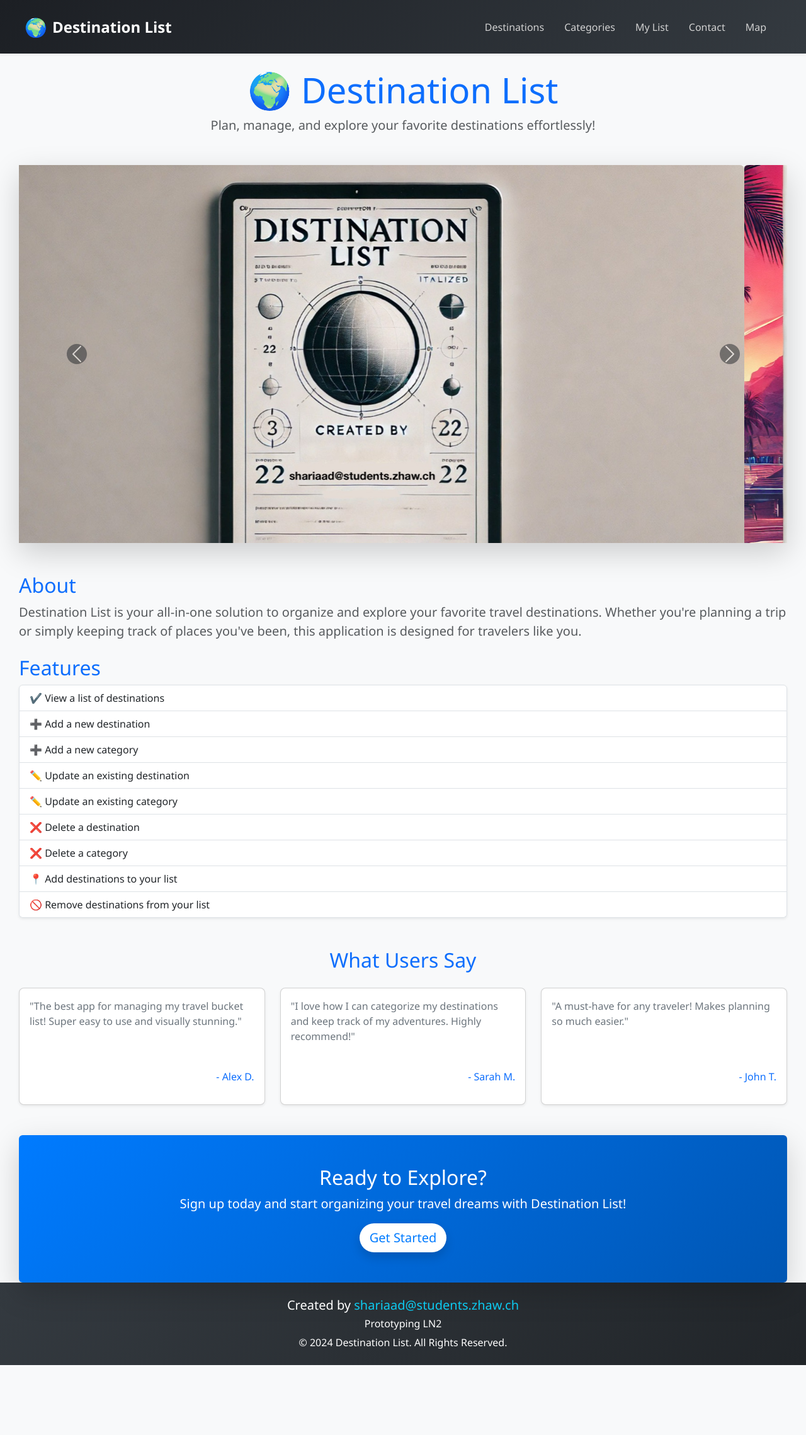
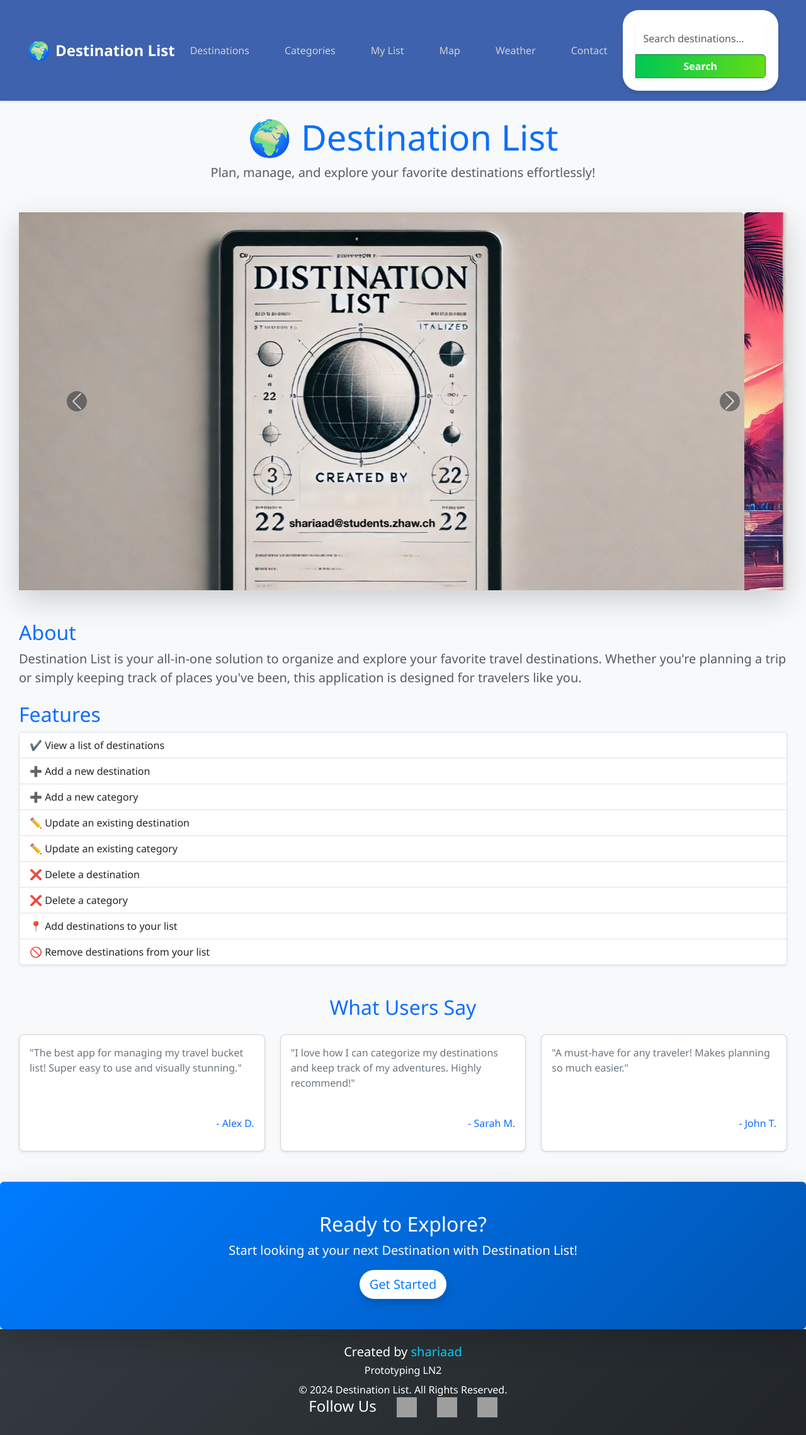
Before and after one commit to str33ts4Int/Destination-List, a SvelteKit app: page / in a window 1280 px wide. Shown: the whole page at 63% size. Before the commit the page ends 2167 px from the top, so only its background shows below. Built offline with nearby package versions, Linux system fonts and the light colour scheme; grey boxes are pictures that could not be loaded.

Commit message:
Added Weather

```diff
--- a/src/routes/+layout.svelte
+++ b/src/routes/+layout.svelte
@@ -1,27 +1,73 @@
 <script>
   import "./styles.css";
   let { children } = $props();
+
+  let searchQuery = $state(""); // Variable to bind the search input
+  let suggestions = $state([]);
+  let showSuggestions = $state(false);
+
+  function handleSearch(event) {
+    event.preventDefault(); // Prevent the default form submission
+    if (searchQuery.trim() !== "") {
+      const matchedSuggestion = suggestions.find(
+        (suggestion) =>
+          suggestion.name.toLowerCase() === searchQuery.trim().toLowerCase()
+      );
+
+      if (matchedSuggestion) {
+        // Redirect to the matched suggestion URL
+        window.location.href = matchedSuggestion.url;
+      } else {
+        // If no match is found, redirect to a "not found" or search results page
+        console.log("No exact match found. Redirecting to search results...");
+        window.location.href = `/search?q=${encodeURIComponent(searchQuery)}`;
+      }
+    }
+  }
+
+  function handleInput(event) {
+    searchQuery = event.target.value;
+    if (searchQuery.trim().length > 0) {
+      showSuggestions = true;
+      suggestions = getSuggestions(searchQuery);
+    } else {
+      showSuggestions = false;
+      suggestions = [];
+    }
+  }
+
+  function getSuggestions(query) {
+    const pages = [
+      { name: "Destinations", url: "/destinations" },
+      { name: "Contact", url: "/contact" },
+      { name: "Categories", url: "/categories" },
+      { name: "My List", url: "/mylist" },
+      { name: "Map", url: "/map" },
+      { name: "Weather", url: "/weather" },
+    ];
+    return pages.filter((page) =>
+      page.name.toLowerCase().includes(query.toLowerCase())
+    );
+  }
+
+  function handleSuggestionClick(suggestion) {
+    searchQuery = suggestion.name;
+    showSuggestions = false;
+    window.location.href = suggestion.url;
+  }
 </script>
+
 
 <!-- Navbar -->
 <nav class="navbar navbar-expand-lg navbar-dark bg-gradient-dark shadow-sm">
-  <div class="container">
-    <a class="navbar-brand fw-bold" href="/">
-      <span class="logo-icon">🌍</span> <span class="logo-text">Destination List</span>
-    </a>
-    <button
-      class="navbar-toggler"
-      type="button"
-      data-bs-toggle="collapse"
-      data-bs-target="#navbarNav"
-      aria-controls="navbarNav"
-      aria-expanded="false"
-      aria-label="Toggle navigation"
-    >
-      <span class="navbar-toggler-icon"></span>
-    </button>
-    <div class="collapse navbar-collapse" id="navbarNav">
-      <ul class="navbar-nav ms-auto">
+  <div class="container-fluid d-flex align-items-center justify-content-between">
+    <!-- Left side: Logo and Links -->
+    <div class="d-flex align-items-center">
+      <a class="navbar-brand fw-bold me-3" href="/">
+        <span class="logo-icon">🌍</span>
+        <span class="logo-text">Destination List</span>
+      </a>
+      <ul class="navbar-nav d-flex flex-row align-items-center">
         <li class="nav-item">
           <a class="nav-link" href="/destinations">Destinations</a>
         </li>
@@ -32,15 +78,57 @@
           <a class="nav-link" href="/mylist">My List</a>
         </li>
         <li class="nav-item">
-          <a class="nav-link" href="/contact">Contact</a>
+          <a class="nav-link" href="/map">Map</a>
         </li>
         <li class="nav-item">
-          <a class="nav-link" href="/map">Map</a>
+          <a class="nav-link" href="/weather">Weather</a>
+        </li>
+        <li class="nav-item">
+          <a class="nav-link" href="/contact">Contact</a>
         </li>
       </ul>
     </div>
+
+    <!-- Right side: Search Bar -->
+    <form
+      class="search-bar d-flex"
+      role="search"
+      onsubmit={handleSearch}
+    >
+      <input
+        class="form-control border-0 rounded-start shadow-sm"
+        type="search"
+        placeholder="Search destinations..."
+        aria-label="Search"
+        bind:value={searchQuery}
+        oninput={handleInput}
+      />
+      <button
+        class="btn btn-success rounded-end shadow-sm px-4"
+        type="submit"
+      >
+        Search
+      </button>
+      {#if showSuggestions}
+        <ul class="suggestions-list">
+          {#each suggestions as suggestion}
+            <li>
+              <button
+                type="button"
+                class="suggestion-item"
+                onclick={() => handleSuggestionClick(suggestion)}
+              >
+                {suggestion.name}
+              </button>
+            </li>
+          {/each}
+        </ul>
+      {/if}
+    </form>
   </div>
 </nav>
+
+
 
 <!-- Main Content -->
 <div class="container mt-4">
@@ -53,7 +141,35 @@
 
 <!-- Footer -->
 <footer class="footer bg-dark text-white text-center py-4">
-  <h5>Created by <a href="mailto:shariaad@students.zhaw.ch" class="text-info text-decoration-none">shariaad@students.zhaw.ch</a></h5>
+  <h5>
+    Created by <a
+      href="mailto:shariaad@students.zhaw.ch"
+      class="text-info text-decoration-none">shariaad</a
+    >
+  </h5>
   <h6>Prototyping LN2</h6>
   <p class="m-0">© 2024 Destination List. All Rights Reserved.</p>
+  <div class="footer-social">
+    <h4>Follow Us</h4>
+    <div class="social-icons">
+      <a href="https://facebook.com" target="_blank" aria-label="Facebook">
+        <img
+          src="https://cdn-icons-png.flaticon.com/512/733/733547.png"
+          alt="Facebook Icon"
+        />
+      </a>
+      <a href="https://twitter.com" target="_blank" aria-label="Twitter">
+        <img
+          src="https://cdn-icons-png.flaticon.com/512/733/733579.png"
+          alt="Twitter Icon"
+        />
+      </a>
+      <a href="https://instagram.com" target="_blank" aria-label="Instagram">
+        <img
+          src="https://cdn-icons-png.flaticon.com/512/2111/2111463.png"
+          alt="Instagram Icon"
+        />
+      </a>
+    </div>
+  </div>
 </footer>
--- a/src/routes/+page.svelte
+++ b/src/routes/+page.svelte
@@ -1,33 +1,38 @@
 <script>
-    import './styles.css';
-    import UserReviewsCard from '$lib/components/UserReviewsCard.svelte';
+    import UserReviewsCard from "$lib/components/UserReviewsCard.svelte";
 
     let reviews = $state([
         {
             id: 1,
             review: "The best app for managing my travel bucket list! Super easy to use and visually stunning.",
-            name: "Alex D."
+            name: "Alex D.",
         },
         {
             id: 2,
             review: "I love how I can categorize my destinations and keep track of my adventures. Highly recommend!",
-            name: "Sarah M."
+            name: "Sarah M.",
         },
         {
             id: 3,
             review: "A must-have for any traveler! Makes planning so much easier.",
-            name: "John T."
-        }
+            name: "John T.",
+        },
     ]);
 </script>
 
 <div class="container">
     <!-- Header -->
     <h1 class="mt-4 text-center text-primary display-4">🌍 Destination List</h1>
-    <p class="text-center text-muted fs-5">Plan, manage, and explore your favorite destinations effortlessly!</p>
+    <p class="text-center text-muted fs-5">
+        Plan, manage, and explore your favorite destinations effortlessly!
+    </p>
 
     <!-- Carousel -->
-    <div id="carouselExampleControls" class="carousel slide my-5 shadow-lg rounded" data-bs-ride="carousel">
+    <div
+        id="carouselExampleControls"
+        class="carousel slide my-5 shadow-lg rounded"
+        data-bs-ride="carousel"
+    >
         <div class="carousel-inner" style="max-height: 600px;">
             <div class="carousel-item active">
                 <img
@@ -64,7 +69,10 @@
             data-bs-target="#carouselExampleControls"
             data-bs-slide="prev"
         >
-            <span class="carousel-control-prev-icon bg-dark p-2 rounded-circle" aria-hidden="true"></span>
+            <span
+                class="carousel-control-prev-icon bg-dark p-2 rounded-circle"
+                aria-hidden="true"
+            ></span>
             <span class="visually-hidden">Previous</span>
         </button>
         <button
@@ -73,7 +81,10 @@
             data-bs-target="#carouselExampleControls"
             data-bs-slide="next"
         >
-            <span class="carousel-control-next-icon bg-dark p-2 rounded-circle" aria-hidden="true"></span>
+            <span
+                class="carousel-control-next-icon bg-dark p-2 rounded-circle"
+                aria-hidden="true"
+            ></span>
             <span class="visually-hidden">Next</span>
         </button>
     </div>
@@ -82,7 +93,10 @@
     <section class="mt-5">
         <h2 class="text-primary">About</h2>
         <p class="text-muted fs-5">
-            Destination List is your all-in-one solution to organize and explore your favorite travel destinations. Whether you're planning a trip or simply keeping track of places you've been, this application is designed for travelers like you.
+            Destination List is your all-in-one solution to organize and explore
+            your favorite travel destinations. Whether you're planning a trip or
+            simply keeping track of places you've been, this application is
+            designed for travelers like you.
         </p>
     </section>
 
@@ -98,7 +112,9 @@
             <li class="list-group-item">❌ Delete a destination</li>
             <li class="list-group-item">❌ Delete a category</li>
             <li class="list-group-item">📍 Add destinations to your list</li>
-            <li class="list-group-item">🚫 Remove destinations from your list</li>
+            <li class="list-group-item">
+                🚫 Remove destinations from your list
+            </li>
         </ul>
     </section>
 
@@ -113,11 +129,25 @@
             {/each}
         </div>
     </section>
+</div>
 
-    <!-- Call to Action -->
-    <section class="text-center bg-primary text-white py-5 rounded shadow-lg">
-        <h2>Ready to Explore?</h2>
-        <p class="fs-5">Sign up today and start organizing your travel dreams with Destination List!</p>
-        <a href="/signup" class="btn btn-light btn-lg rounded-pill shadow">Get Started</a>
-    </section>
-</div>
+
+<!-- Call to Action -->
+<section
+    class="full-width-section text-center bg-primary text-white py-5 rounded shadow-lg"
+>
+    <h2>Ready to Explore?</h2>
+    <p class="fs-5">
+        Start looking at your next Destination with Destination List!
+    </p>
+    <a href="/destinations" class="btn btn-light btn-lg rounded-pill shadow"
+        >Get Started</a
+    >
+</section>
+
+<style>
+    .full-width-section {
+        width: 100vw;
+        margin-left: calc(50% - 50vw);
+    }
+</style>
--- a/src/routes/map/+page.svelte
+++ b/src/routes/map/+page.svelte
@@ -1,5 +1,5 @@
 <script>
-    export let data;
+    let { data } = $props();
     import { onMount } from "svelte";
     import "leaflet/dist/leaflet.css";
     import MapDestinationCard from "$lib/components/MapDestinationCard.svelte";
--- a/src/routes/styles.css
+++ b/src/routes/styles.css
@@ -34,7 +34,7 @@ form {
     flex-direction: column;
     max-width: 400px;
     margin: auto;
-    background-color: white;
+    background-color: rgb(255, 255, 255);
     padding: 20px;
     border-radius: 8px;
     box-shadow: 0 0 10px rgba(0, 0, 0, 0.1);
@@ -96,23 +96,45 @@ button:hover {
 
   /* Navbar styling */
 .navbar {
-    background: linear-gradient(135deg, #1c1f24, #343a40); /* Gradient background */
-    padding: 1rem 1.5rem;
-    position: sticky;
-    top: 0;
-    z-index: 1000;
+  display: flex;
+  justify-content: space-between; /* Align items to left and right */
+  align-items: center;
+  padding: 1rem 2rem; /* Add spacing */
+  background-color: rgb(62, 98, 174);
+  box-shadow: 0 2px 4px rgba(68, 145, 137, 0.1);
 }
 
 .navbar-brand {
-    font-size: 1.5rem;
   display: flex;
   align-items: center;
   color: #ffffff !important;
-    transition: transform 0.3s ease;
+  font-size: 1.5rem;
+  text-decoration: none;
+  margin-right: 2rem; /* Space between brand and links */
 }
 
-  .navbar-brand:hover {
-    transform: scale(1.05);
+.navbar-nav {
+  display: flex;
+  align-items: center;
+  gap: 1.5rem; /* Space between nav links */
+  margin-right: auto; /* Push nav links to the left */
+  list-style: none;
+  padding: 0;
+  margin: 0;
+}
+
+.navbar-nav .nav-link {
+  font-size: 1rem;
+  font-weight: 500;
+  color: #d1d1d1;
+  text-decoration: none;
+  transition: color 0.3s ease;
+}
+
+.navbar-nav .nav-link:hover,
+.navbar-nav .nav-link.active {
+  color: #00bcd4;
+  font-weight: bold;
 }
 
   .logo-icon {
@@ -120,6 +142,12 @@ button:hover {
     margin-right: 0.5rem;
   }
 
+  /* Remove unwanted margin below navbar */
+  .navbar + .container {
+    margin-top: 0 !important;
+  }
+
+  /* Styling navbar links */
 .navbar-nav .nav-link {
   font-size: 1rem;
   font-weight: 500;
@@ -128,14 +156,10 @@ button:hover {
   margin-right: 1rem;
 }
 
-  .navbar-nav .nav-link:hover, .navbar-nav .nav-link.active {
+.navbar-nav .nav-link:hover,
+.navbar-nav .nav-link.active {
   color: #00bcd4;
   font-weight: bold;
-  }
-
-  /* Remove unwanted margin below navbar */
-  .navbar + .container {
-    margin-top: 0 !important;
 }
 
   /* Footer styling */
@@ -155,3 +179,106 @@ button:hover {
     text-decoration: underline;
     color: #18ffff;
   }
+
+  .footer-links a:hover {
+    color: #0056b3;
+}
+
+.footer-social {
+    display: flex;
+    justify-content: center;
+    gap: 2rem;
+}
+
+.footer-social .social-icons {
+    display: flex;
+    justify-content: center;
+    gap: 2rem;
+}
+
+.footer-social img {
+    width: 32px;
+    height: 32px;
+    transition: transform 0.2s ease;
+}
+  @media (max-width: 768px) {
+    .footer-container {
+        flex-direction: column;
+        align-items: center;
+    }
+  }
+
+  .footer-social img:hover {
+    transform: scale(1.1);
+  }
+
+
+
+/* Styling the search bar */
+.search-bar {
+  flex: 0%; /* Take up available space */
+  max-width: 800px; /* Maximum width */
+  display: flex;
+  border-radius: 25px;
+  box-shadow: 0 4px 6px rgba(0, 0, 0, 0.1);
+  position: relative; /* Ensure dropdown positions below */
+  z-index: 10; /* Ensure dropdown is above other elements */
+  margin-left:auto /* Move the search bar to the right */
+}
+
+.search-bar input {
+  flex: 1;
+  border-radius: 25px 0 0 25px;
+  border: 1px solid #ddd;
+  padding: 0.8rem;
+  font-size: 1rem;
+  z-index: 11; /* Stay above other content */
+}
+
+.search-bar button {
+  flex-shrink: 0;
+  border-radius: 0 25px 25px 0;
+  background: linear-gradient(90deg, #00c853, #64dd17); /* Gradient for modern look */
+  color: #fff;
+  font-weight: bold;
+  transition: transform 0.2s ease;
+}
+
+.search-bar button:hover {
+  transform: scale(1.05);
+}
+
+/* Styling the suggestions list */
+.suggestions-list {
+  position: absolute;
+  top: calc(100% + 5px); /* Positioned below search input */
+  left: 0;
+  right: 0;
+  background: #ffffff; /* White background */
+  border: 1px solid #ddd; /* Add border */
+  list-style: none;
+  padding: 0;
+  margin: 0;
+  box-shadow: 0 4px 6px rgba(0, 0, 0, 0.1);
+  border-radius: 8px;
+}
+
+.suggestions-list li {
+  padding: 10px;
+  font-size: 0.9rem;
+  cursor: pointer;
+  color: #333;
+}
+
+.suggestions-list li:hover {
+  background: #f1f1f1;
+  color: #007bff;
+}
+
+.suggestion-item {
+  background: none;
+  border: none;
+  width: 100%;
+  text-align: left;
+  cursor: pointer;
+}
```
Also changed, not shown: src/lib/components/WeatherCard.svelte (added, +44 -0 lines), src/routes/weather/+page.server.js (added, +22 -0 lines), src/routes/weather/+page.svelte (added, +14 -0 lines), static/images/winterthur.png (added), static/images/zurich.png (added). Lines whose indentation alone changed are shown as unchanged.
